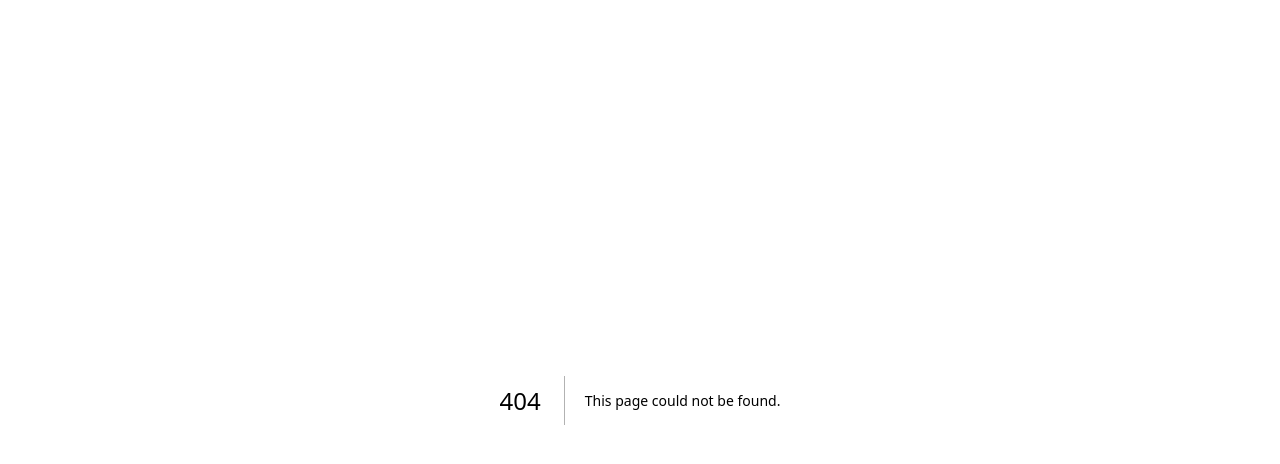
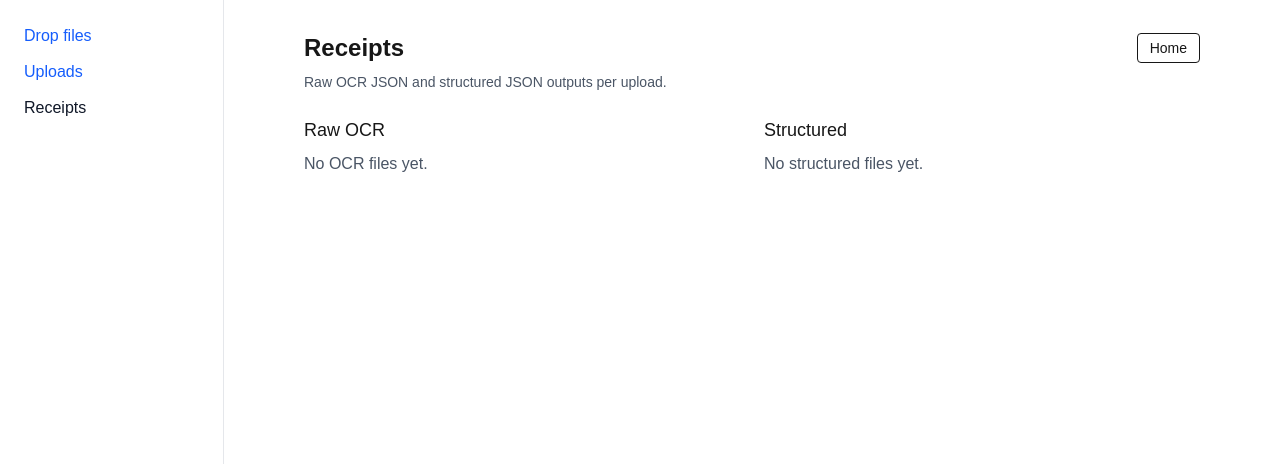
Before and after one commit to ilIger-518/Flowtics, a Next.js app: page /uploads/receipts in a window 1280 px wide. Before the commit this address had no page. Shown: the top 464 px of the page. Built offline with nearby package versions, Linux system fonts and the light colour scheme.

Commit message:
Added a directory guard, a page for receipts and linked to siderbar. Updated readme(docs)

```diff
--- a/app/page.tsx
+++ b/app/page.tsx
@@ -58,6 +58,9 @@ export default function Page() {
           <Link className="text-blue-600" href="/uploads">
             Uploads
           </Link>
+          <Link className="text-blue-600" href="/uploads/receipts">
+            Receipts
+          </Link>
         </nav>
       </aside>
       <div className="flex-1 flex items-center justify-center p-8">
--- a/app/uploads/[file]/route.ts
+++ b/app/uploads/[file]/route.ts
@@ -24,6 +24,11 @@ export async function GET(
   const filePath = path.join(uploadsDir, safeName);
 
   try {
+    const stat = await fs.stat(filePath);
+    if (!stat.isFile()) {
+      return NextResponse.json({ error: "Not a file." }, { status: 400 });
+    }
+
     const data = await fs.readFile(filePath);
     return new NextResponse(data, {
       headers: {
@@ -35,6 +40,9 @@ export async function GET(
     if ((err as NodeJS.ErrnoException).code === "ENOENT") {
       return NextResponse.json({ error: "Not found." }, { status: 404 });
     }
+    if ((err as NodeJS.ErrnoException).code === "EISDIR") {
+      return NextResponse.json({ error: "Not a file." }, { status: 400 });
+    }
     throw err;
   }
 }
--- a/app/uploads/page.tsx
+++ b/app/uploads/page.tsx
@@ -28,6 +28,9 @@ export default async function UploadsPage() {
           </Link>
           <Link className="font-medium text-gray-900" href="/uploads">
             Uploads
+          </Link>
+          <Link className="text-blue-600" href="/uploads/receipts">
+            Receipts
           </Link>
         </nav>
       </aside>
--- /dev/null
+++ b/app/uploads/receipts/page.tsx
@@ -0,0 +1,98 @@
+import { promises as fs } from "fs";
+import path from "path";
+import Link from "next/link";
+
+const receiptsDir = path.join(process.cwd(), "uploads", "receipts");
+const structuredDir = path.join(receiptsDir, "structured");
+
+async function listFiles(dir: string) {
+  try {
+    const entries = await fs.readdir(dir);
+    return entries.filter((name) => name !== ".gitkeep").sort();
+  } catch (err) {
+    if ((err as NodeJS.ErrnoException).code === "ENOENT") {
+      return [];
+    }
+    throw err;
+  }
+}
+
+export default async function ReceiptsPage() {
+  const [rawFiles, structuredFiles] = await Promise.all([
+    listFiles(receiptsDir),
+    listFiles(structuredDir),
+  ]);
+
+  return (
+    <div className="min-h-screen flex">
+      <aside className="w-56 border-r border-gray-200 p-6">
+        <nav className="flex flex-col gap-3">
+          <Link className="text-blue-600" href="/">
+            Drop files
+          </Link>
+          <Link className="text-blue-600" href="/uploads">
+            Uploads
+          </Link>
+          <Link className="font-medium text-gray-900" href="/uploads/receipts">
+            Receipts
+          </Link>
+        </nav>
+      </aside>
+      <div className="flex-1 p-8">
+        <div className="mx-auto w-full max-w-4xl">
+          <div className="flex items-center justify-between">
+            <h1 className="text-2xl font-semibold">Receipts</h1>
+            <Link className="rounded border px-3 py-1 text-sm" href="/">
+              Home
+            </Link>
+          </div>
+
+          <p className="mt-2 text-sm text-gray-600">
+            Raw OCR JSON and structured JSON outputs per upload.
+          </p>
+
+          <div className="mt-6 grid gap-6 md:grid-cols-2">
+            <section>
+              <h2 className="text-lg font-medium">Raw OCR</h2>
+              {rawFiles.length === 0 ? (
+                <p className="mt-2 text-gray-600">No OCR files yet.</p>
+              ) : (
+                <ul className="mt-3 space-y-2">
+                  {rawFiles.map((name) => (
+                    <li key={name} className="flex items-center justify-between gap-4">
+                      <span className="truncate">{name}</span>
+                      <a className="text-blue-600 underline" href={`/uploads/receipts/${name}`}>
+                        Download
+                      </a>
+                    </li>
+                  ))}
+                </ul>
+              )}
+            </section>
+
+            <section>
+              <h2 className="text-lg font-medium">Structured</h2>
+              {structuredFiles.length === 0 ? (
+                <p className="mt-2 text-gray-600">No structured files yet.</p>
+              ) : (
+                <ul className="mt-3 space-y-2">
+                  {structuredFiles.map((name) => (
+                    <li key={name} className="flex items-center justify-between gap-4">
+                      <span className="truncate">{name}</span>
+                      <a
+                        className="text-blue-600 underline"
+                        href={`/uploads/receipts/structured/${name}`}
+                      >
+                        Download
+                      </a>
+                    </li>
+                  ))}
+                </ul>
+              )}
+            </section>
+          </div>
+        </div>
+      </div>
+    </div>
+  );
+}
```
Also changed, not shown: 1 other file (tests, documents, lock files or other folders).
